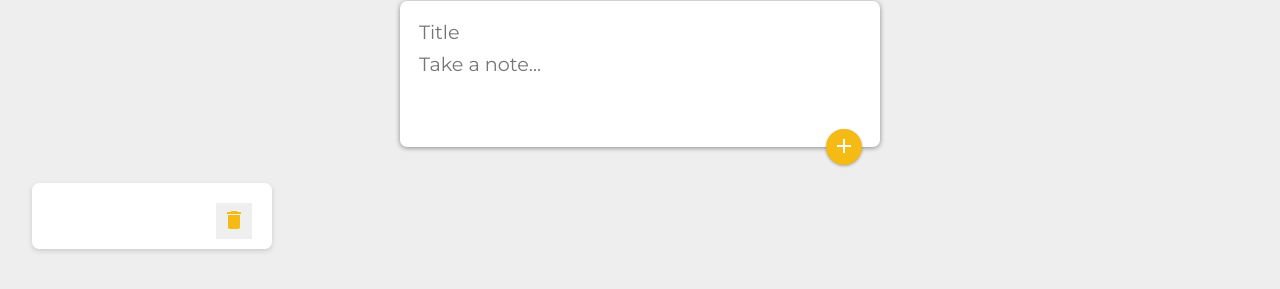
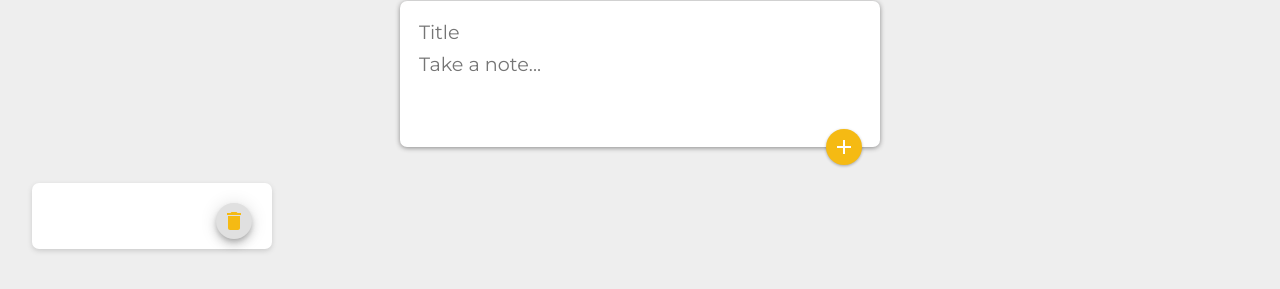
Before and after one commit to alexrrodriguez/keeper-app, a React (Create React App) app: page / in a window 1280 px wide. Both pictures are taken after a click on the button 844 px from the left and 245 px from the top of the page. Shown: the part 98-387 px from the top of the page. Built offline with nearby package versions, Linux system fonts and the light colour scheme; a web font is replaced by a local one.

Commit message:
import Fab and Zoom components and replace add and delete buttons with Fab and Zoom components

```diff
--- a/src/components/CreateArea.jsx
+++ b/src/components/CreateArea.jsx
@@ -1,5 +1,6 @@
 import React, { useState } from "react";
 import AddIcon from "@material-ui/icons/Add";
+import Fab from "@material-ui/core/Fab";
 
 function CreateArea(props) {
   const [note, setNote] = useState({
@@ -32,9 +33,9 @@
       <form className="create-note">
         <input name="title" onChange={handleChange} value={note.title} placeholder="Title" />
         <textarea name="content" onChange={handleChange} value={note.content} placeholder="Take a note..." rows="3" />
-        <button onClick={submitNote}>
+        <Fab onClick={submitNote}>
           <AddIcon />
-        </button>
+        </Fab>
       </form>
     </div>
   );
--- a/src/components/Note.jsx
+++ b/src/components/Note.jsx
@@ -1,5 +1,7 @@
 import React from "react";
 import DeleteIcon from "@material-ui/icons/Delete";
+import Fab from "@material-ui/core/Fab";
+import Zoom from "@material-ui/core/Zoom";
 
 function Note(props) {
   function handleClick() {
@@ -10,9 +12,11 @@
     <div className="note">
       <h1>{props.title}</h1>
       <p>{props.content}</p>
-      <button onClick={handleClick}>
-        <DeleteIcon />
-      </button>
+      <Zoom in={true}>
+        <Fab onClick={handleClick}>
+          <DeleteIcon />
+        </Fab>
+      </Zoom>
     </div>
   );
 }
```
